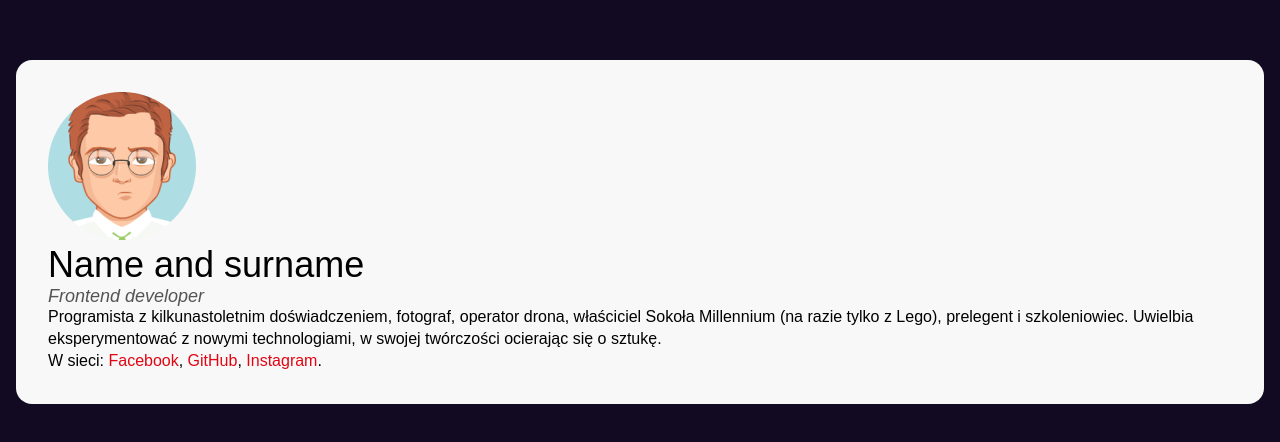
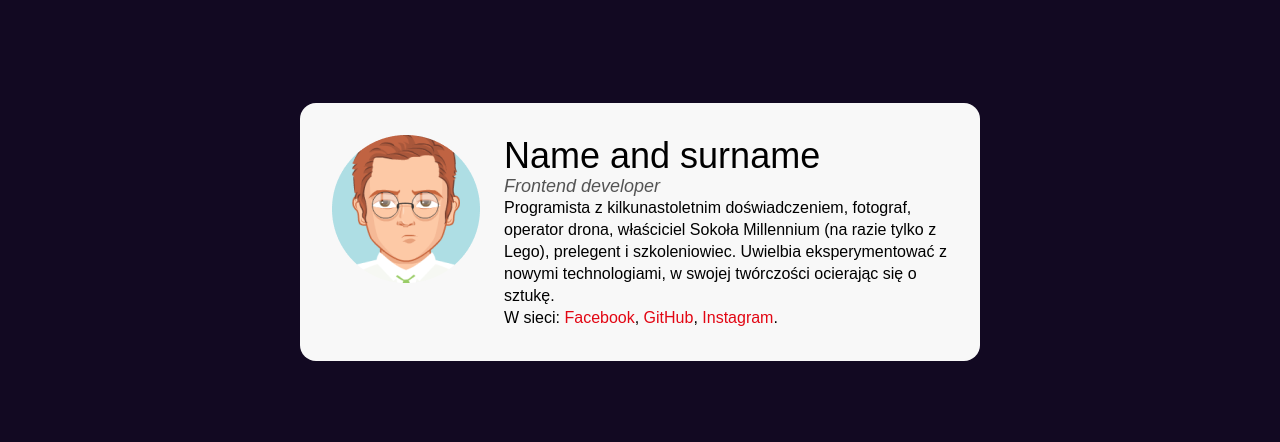
Before and after one commit to kamilawroblewska/Business-card, a plain HTML site: page index.html in a window 1280 px wide. Shown: the part 184-626 px from the top of the page. Drawn offline with Linux system fonts and the light colour scheme.

Commit message:
Bem & flex styles for the content

```diff
--- a/index.html
+++ b/index.html
@@ -1,22 +1,33 @@
 <!DOCTYPE html>
 <html lang="en">
   <head>
-    <meta charset="UTF-8">
-    <meta name="viewport" content="width=device-width, initial-scale=1.0">
+    <meta charset="UTF-8" />
+    <meta name="viewport" content="width=device-width, initial-scale=1.0" />
     <title>Business Card</title>
     <link href="/style.css" rel="stylesheet" type="text/css" />
     <link href="/normalize.css" rel="stylesheet" type="text/css" />
   </head>
   <body>
     <main class="card">
-        <article>
-            <img src="/avatar.png" alt="avatar">
+      <article class="card__content">
+        <img src="/avatar.png" alt="avatar" />
+        <div class="card__info">
           <header>
             <h1 class="card__name">Name and surname</h1>
             <p class="card__position">Frontend developer</p>
           </header>
-            <p class="card__description">Programista z kilkunastoletnim doświadczeniem, fotograf, operator drona, właściciel Sokoła Millennium (na razie tylko z Lego), prelegent i szkoleniowiec. Uwielbia eksperymentować z nowymi technologiami, w swojej twórczości ocierając się o sztukę. </p>
-            <p class="card__description">W sieci: <a href="#" class="card__link">Facebook</a>, <a href="#" class="card__link">GitHub</a>, <a href="#" class="card__link">Instagram</a>.</p>
+          <p class="card__description">
+            Programista z kilkunastoletnim doświadczeniem, fotograf, operator
+            drona, właściciel Sokoła Millennium (na razie tylko z Lego),
+            prelegent i szkoleniowiec. Uwielbia eksperymentować z nowymi
+            technologiami, w swojej twórczości ocierając się o sztukę.
+          </p>
+          <p class="card__description">
+            W sieci: <a href="#" class="card__link">Facebook</a>,
+            <a href="#" class="card__link">GitHub</a>,
+            <a href="#" class="card__link">Instagram</a>.
+          </p>
+        </div>
       </article>
     </main>
   </body>
--- a/style.css
+++ b/style.css
@@ -11,13 +11,25 @@ body {
   background: #f8f8f8;
   border-radius: 16px;
   padding: 32px;
+  flex-basis: 616px;
+}
+.card__content {
+  display: flex;
+  align-items: flex-start;
+  justify-content: center;
+  flex-wrap: wrap;
+  gap: 24px;
 }
 .card__description {
   line-height: 1.375;
   margin: 0;
 }
+.card__info {
+  flex-basis: 380px;
+  flex-grow: 1;
+}
 .card__link {
-    color: #E20613;
+  color: #e20613;
   text-decoration: none;
 }
 .card__name {
```
Lines whose indentation alone changed are shown as unchanged.
